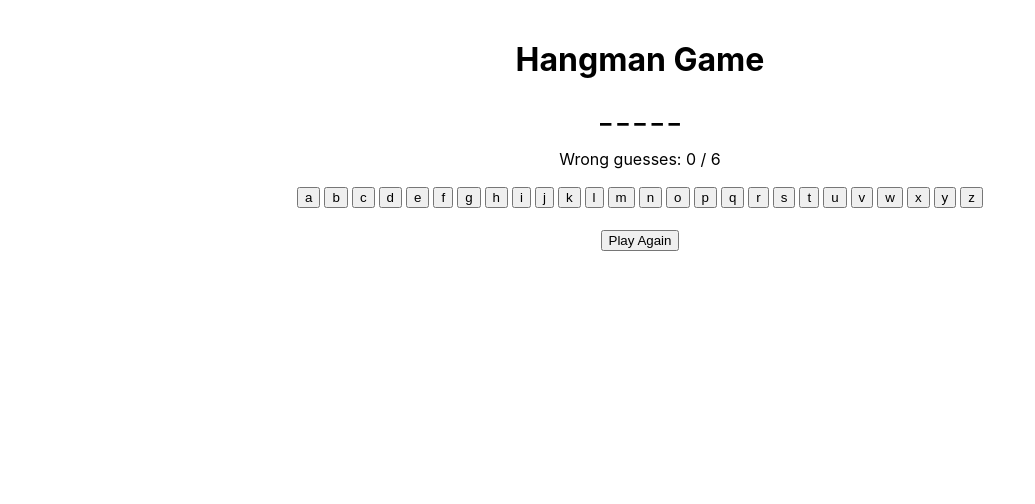
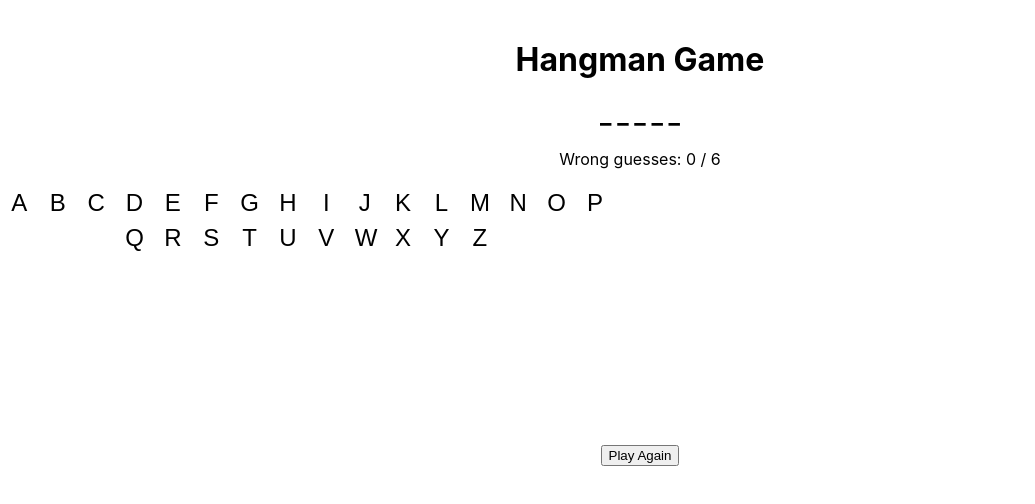
Before and after one commit to olkoki/React_Project, a React (Create React App) app in the folder hangman-game/: page / in a window 1280 px wide. Shown: the top 504 px of the page, without its empty margins (0-1035 px from the left). Built offline with nearby package versions, Linux system fonts and the light colour scheme.

Commit message:
made a keyboard component

```diff
--- a/hangman-game/src/App.css
+++ b/hangman-game/src/App.css
@@ -1,38 +1,22 @@
 .App {
   text-align: center;
 }
+@import url("https://fonts.googleapis.com/css2?family=Inter:ital,opsz,wght@0,14..32,100..900;1,14..32,100..900&display=swap");
 
-.App-logo {
-  height: 40vmin;
-  pointer-events: none;
+body {
+  font-family: Inter;
 }
 
-@media (prefers-reduced-motion: no-preference) {
-  .App-logo {
-    animation: App-logo-spin infinite 20s linear;
-  }
+.keyboard {
+  width: 48%;
+  height: 30vh;
 }
 
-.App-header {
-  background-color: #282c34;
-  min-height: 100vh;
-  display: flex;
-  flex-direction: column;
-  align-items: center;
-  justify-content: center;
-  font-size: calc(10px + 2vmin);
-  color: white;
+.letter-key {
+  margin: 0.1rem 0.2rem;
+  width: 2rem;
+  height: 2rem;
+  font-size: 1.5rem;
+  border: none;
+  background-color: transparent;
 }
-
-.App-link {
-  color: #61dafb;
-}
-
-@keyframes App-logo-spin {
-  from {
-    transform: rotate(0deg);
-  }
-  to {
-    transform: rotate(360deg);
-  }
-}
--- a/hangman-game/src/components/Game.jsx
+++ b/hangman-game/src/components/Game.jsx
@@ -1,27 +1,36 @@
 import React, { useState } from "react";
+import Keyboard from "./Keyboard";
 
-const wordsList = ['javascript', 'react', 'hangman', 'component', 'state']; //temporary
+const wordsList = ["JAVASCRIPT", "REACT", "HANGMAN", "COMPONENT", "STATE"]; //temporary
 
 export default function Game() {
-    const [word, setWord] = useState(wordsList[Math.floor(Math.random() * wordsList.length)]);
+  const [word, setWord] = useState(
+    wordsList[Math.floor(Math.random() * wordsList.length)]
+  );
   const [guessedLetters, setGuessedLetters] = useState([]);
   const [wrongGuesses, setWrongGuesses] = useState(0);
 
   const maxWrongGuesses = 6;
 
   const handleGuess = (letter) => {
+    console.log("you clicked letter " + letter);
     if (guessedLetters.includes(letter)) return; //ignore already guessed letters
     setGuessedLetters((prev) => [...prev, letter]);
 
-        if (!word.includes(letter)) {
+    if (!word.toUpperCase().includes(letter)) {
       setWrongGuesses((prev) => prev + 1);
     }
   };
 
-    const isWinner = word.split('').every(letter => guessedLetters.includes(letter));
+  const isWinner = word
+    .split("")
+    .every((letter) => guessedLetters.includes(letter));
   const isLoser = wrongGuesses >= maxWrongGuesses;
 
-    const displayWord = word.split('').map(letter => (guessedLetters.includes(letter) ? letter : '_')).join(' ');
+  const displayWord = word
+    .split("")
+    .map((letter) => (guessedLetters.includes(letter) ? letter : "_"))
+    .join(" ");
 
   const resetGame = () => {
     setWord(wordsList[Math.floor(Math.random() * wordsList.length)]);
@@ -31,23 +40,25 @@ export default function Game() {
 
   return (
     <>
-            <div style={{ textAlign: 'center', marginTop: '40px' }}>
+      <div style={{ textAlign: "center", marginTop: "40px" }}>
         <h1>Hangman Game</h1>
         <h2>{displayWord}</h2>
-                <p>Wrong guesses: {wrongGuesses} / {maxWrongGuesses}</p>
-                <div>
-                    {'abcdefghijklmnopqrstuvwxyz'.split('').map((letter) => (
-                        <button key={letter} onClick={() => handleGuess(letter)} disabled={guessedLetters.includes(letter) || isWinner || isLoser} style={{margin: '2px'}}>
-                            {letter}
-                        </button>
-                    ))}
-                </div>
-
+        <p>
+          Wrong guesses: {wrongGuesses} / {maxWrongGuesses}
+        </p>
+        <Keyboard
+          isWinner={isWinner}
+          isLoser={isLoser}
+          handleGuess={handleGuess}
+          guessedLetters={guessedLetters}
+        />
         {isWinner && <h3>Congratulations! You've won!</h3>}
         {isLoser && <h3>Game over! The word was: {word}</h3>}
 
-                <button onClick={resetGame} style={{ marginTop: '20px' }}>Play Again</button>
+        <button onClick={resetGame} style={{ marginTop: "20px" }}>
+          Play Again
+        </button>
       </div>
     </>
   );
-};
+}
--- /dev/null
+++ b/hangman-game/src/components/Keyboard.jsx
@@ -0,0 +1,19 @@
+function Keyboard({ handleGuess, isLoser, isWinner, guessedLetters }) {
+  return (
+    <div className="keyboard">
+      {"ABCDEFGHIJKLMNOPQRSTUVWXYZ".split("").map((letter) => (
+        <button
+          className="letter-key"
+          key={letter}
+          onClick={() => handleGuess(letter)}
+          disabled={guessedLetters.includes(letter) || isWinner || isLoser}
+          //   style={{ margin: "2px" }}
+        >
+          {letter}
+        </button>
+      ))}
+    </div>
+  );
+}
+
+export default Keyboard;
```
Lines whose indentation alone changed are shown as unchanged.
